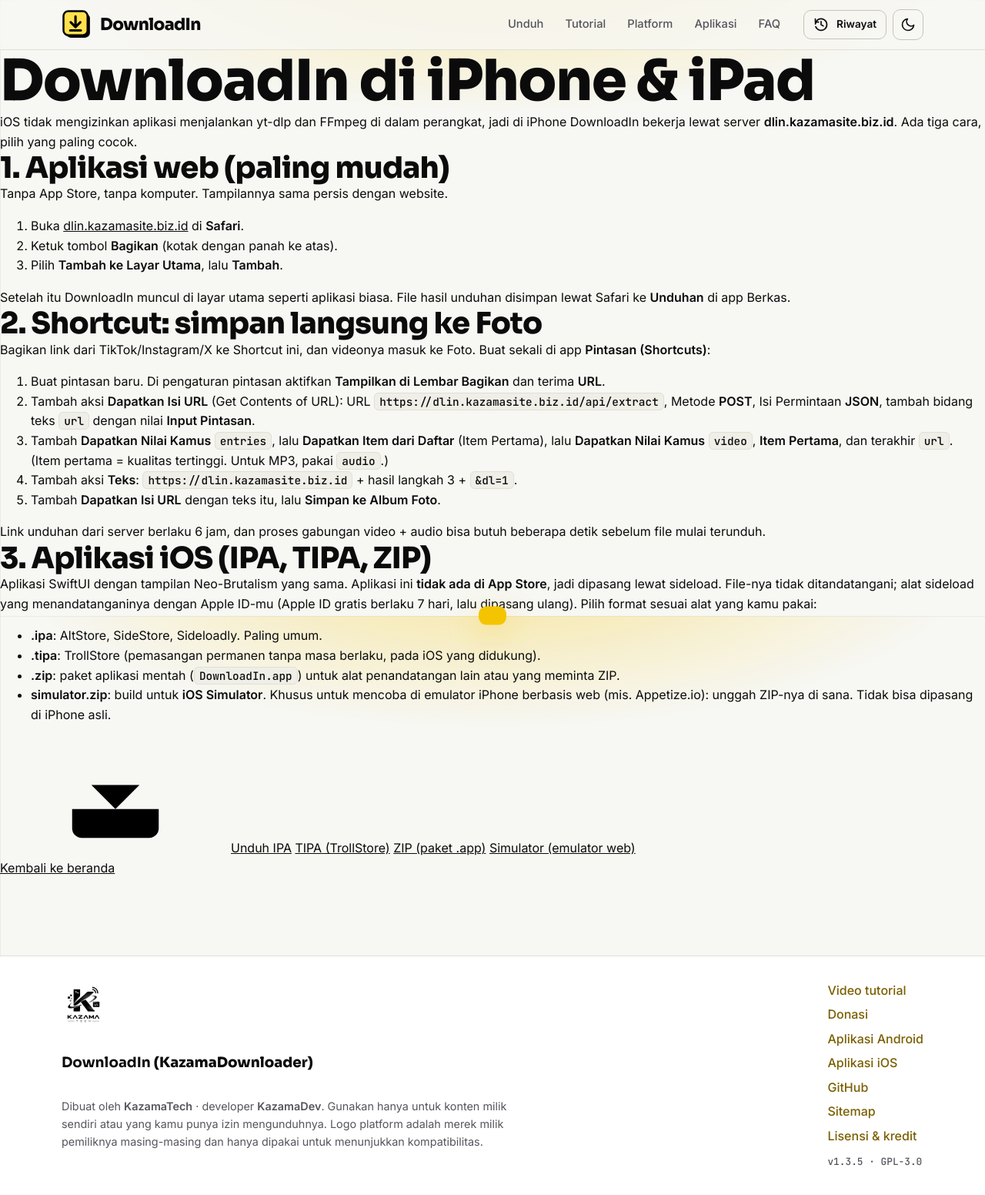
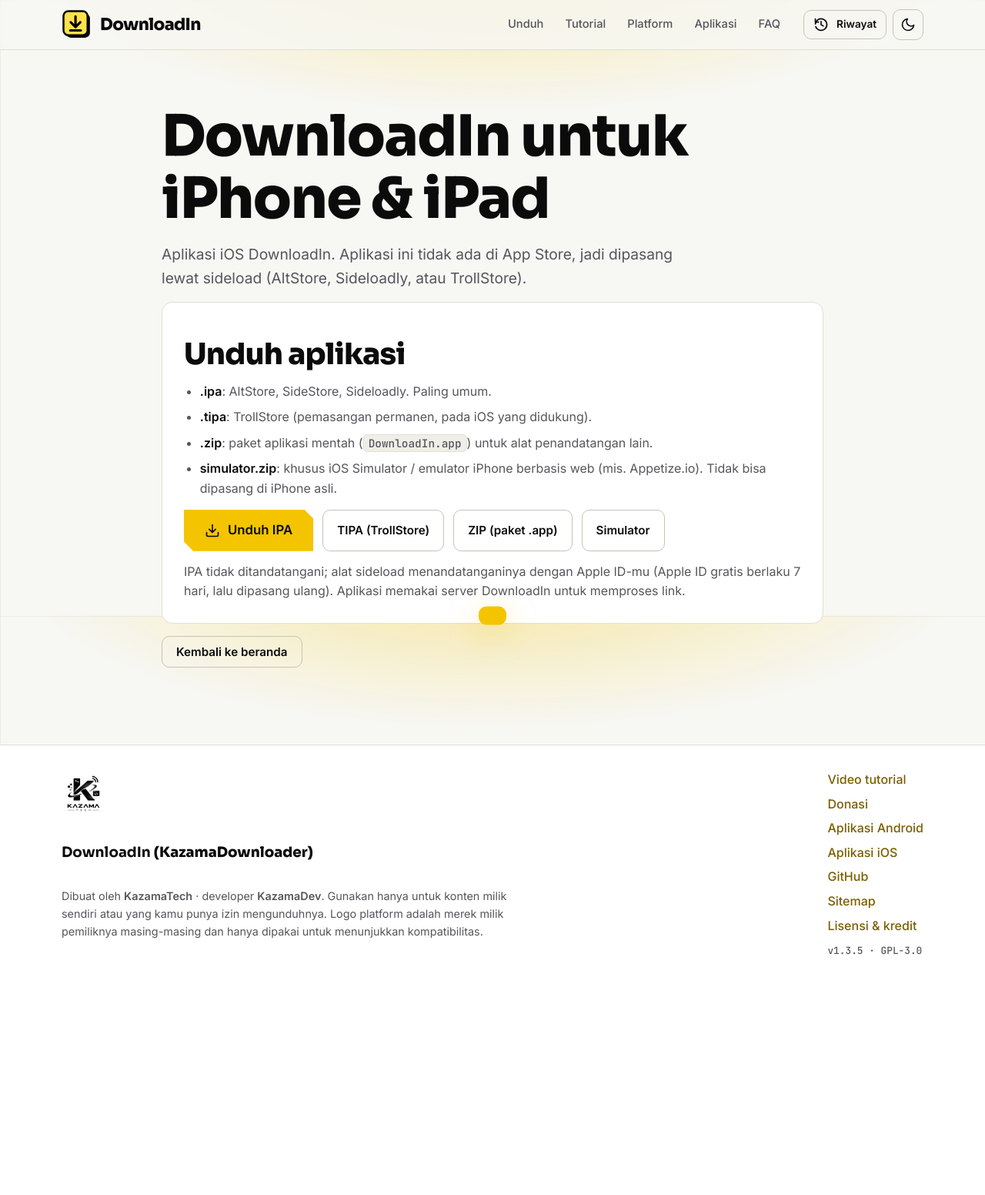
Before and after one commit to kazamaofficial-git/KazamaDownloader, a Node server app: page /ios in a window 1280 px wide. Shown: the whole page at 77% size. After the commit the page ends 1240 px from the top, so only its background shows below. Run offline with Node 20, Linux system fonts and the light colour scheme.

Commit message:
docs(views): update ios installation guide and instructions page

```diff
--- a/views/ios.ejs
+++ b/views/ios.ejs
@@ -1,52 +1,26 @@
-<%- include('partials/head') %>
+<%- include('partials/head', { canonicalPath: '/ios' }) %>
 <%- include('partials/header') %>
-<main id="main" class="wrap prose">
-  <h1>DownloadIn di iPhone &amp; iPad</h1>
-  <p class="lead">iOS tidak mengizinkan aplikasi menjalankan yt-dlp dan FFmpeg di dalam perangkat, jadi di iPhone DownloadIn bekerja lewat server <b><%= app.site.replace('https://', '') %></b>. Ada tiga cara, pilih yang paling cocok.</p>
+<main id="main" class="kazama-wrap kazama-prose">
+  <h1>DownloadIn untuk iPhone &amp; iPad</h1>
+  <p class="kazama-lead">Aplikasi iOS DownloadIn. Aplikasi ini tidak ada di App Store, jadi dipasang lewat sideload (AltStore, Sideloadly, atau TrollStore).</p>
 
-  <div class="cards-col">
-    <section class="card card-pad" id="pwa">
-      <h2>1. Aplikasi web (paling mudah)</h2>
-      <p>Tanpa App Store, tanpa komputer. Tampilannya sama persis dengan website.</p>
-      <ol class="steps-list">
-        <li>Buka <a href="<%= app.site %>"><%= app.site.replace('https://', '') %></a> di <b>Safari</b>.</li>
-        <li>Ketuk tombol <b>Bagikan</b> (kotak dengan panah ke atas).</li>
-        <li>Pilih <b>Tambah ke Layar Utama</b>, lalu <b>Tambah</b>.</li>
-      </ol>
-      <p>Setelah itu DownloadIn muncul di layar utama seperti aplikasi biasa. File hasil unduhan disimpan lewat Safari ke <b>Unduhan</b> di app Berkas.</p>
-    </section>
+  <section class="kazama-card kazama-card--pad" id="ipa">
+    <h2>Unduh aplikasi</h2>
+    <ul class="kazama-list">
+      <li><b>.ipa</b>: AltStore, SideStore, Sideloadly. Paling umum.</li>
+      <li><b>.tipa</b>: TrollStore (pemasangan permanen, pada iOS yang didukung).</li>
+      <li><b>.zip</b>: paket aplikasi mentah (<code>DownloadIn.app</code>) untuk alat penandatangan lain.</li>
+      <li><b>simulator.zip</b>: khusus iOS Simulator / emulator iPhone berbasis web (mis. Appetize.io). Tidak bisa dipasang di iPhone asli.</li>
+    </ul>
+    <p class="kazama-actions">
+      <a class="kazama-btn kazama-btn--primary kazama-btn--large" href="/download/ios"><svg class="kazama-icon" aria-hidden="true"><use href="#i-download"/></svg><span>Unduh IPA</span></a>
+      <a class="kazama-btn kazama-btn--ghost" href="/download/ios/tipa"><span>TIPA (TrollStore)</span></a>
+      <a class="kazama-btn kazama-btn--ghost" href="/download/ios/zip"><span>ZIP (paket .app)</span></a>
+      <a class="kazama-btn kazama-btn--ghost" href="/download/ios/simulator"><span>Simulator</span></a>
+    </p>
+    <p class="kazama-muted">IPA tidak ditandatangani; alat sideload menandatanganinya dengan Apple ID-mu (Apple ID gratis berlaku 7 hari, lalu dipasang ulang). Aplikasi memakai server DownloadIn untuk memproses link.</p>
+  </section>
 
-    <section class="card card-pad" id="shortcut">
-      <h2>2. Shortcut: simpan langsung ke Foto</h2>
-      <p>Bagikan link dari TikTok/Instagram/X ke Shortcut ini, dan videonya masuk ke Foto. Buat sekali di app <b>Pintasan (Shortcuts)</b>:</p>
-      <ol class="steps-list">
-        <li>Buat pintasan baru. Di pengaturan pintasan aktifkan <b>Tampilkan di Lembar Bagikan</b> dan terima <b>URL</b>.</li>
-        <li>Tambah aksi <b>Dapatkan Isi URL</b> (Get Contents of URL): URL <code><%= app.site %>/api/extract</code>, Metode <b>POST</b>, Isi Permintaan <b>JSON</b>, tambah bidang teks <code>url</code> dengan nilai <b>Input Pintasan</b>.</li>
-        <li>Tambah <b>Dapatkan Nilai Kamus</b> <code>entries</code>, lalu <b>Dapatkan Item dari Daftar</b> (Item Pertama), lalu <b>Dapatkan Nilai Kamus</b> <code>video</code>, <b>Item Pertama</b>, dan terakhir <code>url</code>. (Item pertama = kualitas tertinggi. Untuk MP3, pakai <code>audio</code>.)</li>
-        <li>Tambah aksi <b>Teks</b>: <code><%= app.site %></code> + hasil langkah 3 + <code>&amp;dl=1</code>.</li>
-        <li>Tambah <b>Dapatkan Isi URL</b> dengan teks itu, lalu <b>Simpan ke Album Foto</b>.</li>
-      </ol>
-      <p>Link unduhan dari server berlaku 6 jam, dan proses gabungan video + audio bisa butuh beberapa detik sebelum file mulai terunduh.</p>
-    </section>
-
-    <section class="card card-pad" id="ipa">
-      <h2>3. Aplikasi iOS (IPA, TIPA, ZIP)</h2>
-      <p>Aplikasi SwiftUI dengan tampilan Neo-Brutalism yang sama. Aplikasi ini <b>tidak ada di App Store</b>, jadi dipasang lewat sideload. File-nya tidak ditandatangani; alat sideload yang menandatanganinya dengan Apple ID-mu (Apple ID gratis berlaku 7 hari, lalu dipasang ulang). Pilih format sesuai alat yang kamu pakai:</p>
-      <ul class="steps-list">
-        <li><b>.ipa</b>: AltStore, SideStore, Sideloadly. Paling umum.</li>
-        <li><b>.tipa</b>: TrollStore (pemasangan permanen tanpa masa berlaku, pada iOS yang didukung).</li>
-        <li><b>.zip</b>: paket aplikasi mentah (<code>DownloadIn.app</code>) untuk alat penandatangan lain atau yang meminta ZIP.</li>
-        <li><b>simulator.zip</b>: build untuk <b>iOS Simulator</b>. Khusus untuk mencoba di emulator iPhone berbasis web (mis. Appetize.io): unggah ZIP-nya di sana. Tidak bisa dipasang di iPhone asli.</li>
-      </ul>
-      <p class="promo-actions">
-        <a class="btn btn-cyan btn-lg" href="/download/ios"><svg class="ico" aria-hidden="true"><use href="#i-download"/></svg><span>Unduh IPA</span></a>
-        <a class="btn btn-white" href="/download/ios/tipa"><span>TIPA (TrollStore)</span></a>
-        <a class="btn btn-white" href="/download/ios/zip"><span>ZIP (paket .app)</span></a>
-        <a class="btn btn-white" href="/download/ios/simulator"><span>Simulator (emulator web)</span></a>
-      </p>
-    </section>
-  </div>
-
-  <p><a class="btn btn-yellow" href="/"><span>Kembali ke beranda</span></a></p>
+  <p><a class="kazama-btn kazama-btn--ghost" href="/"><span>Kembali ke beranda</span></a></p>
 </main>
 <%- include('partials/footer') %>
```
